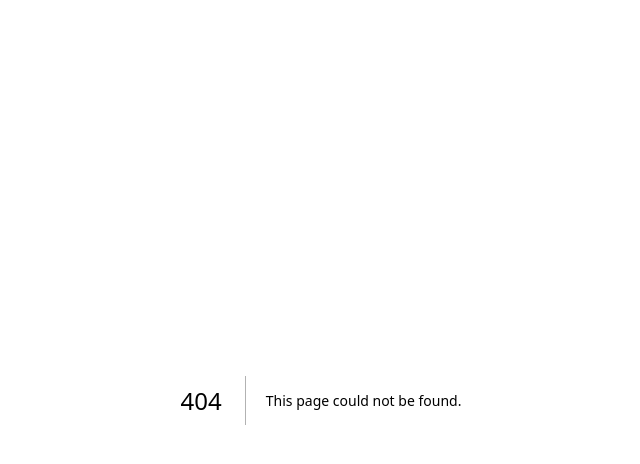
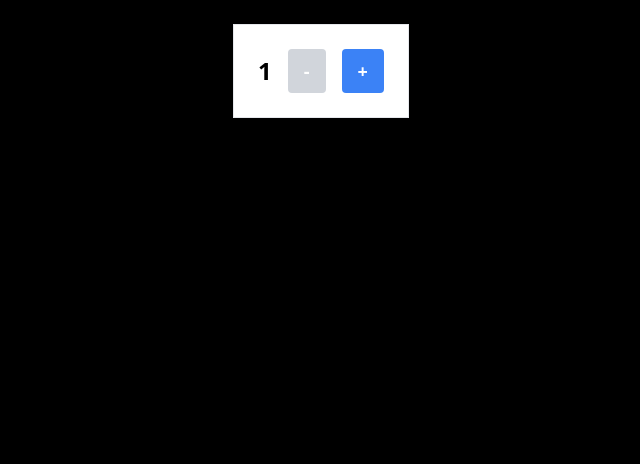
Before and after one commit to Harjot-kaur28/cprg306-assignments, a Next.js app: page /week-4 in a window 1280 px wide. Before the commit this address had no page. Shown: the top 464 px of the page, without its empty margins (319-959 px from the left). Built offline with nearby package versions, Linux system fonts and the light colour scheme.

Commit message:
insert app\week-4\new-item.js

```diff
--- a/app/page.js
+++ b/app/page.js
@@ -10,6 +10,9 @@ export default function Page() {
       <p>
         <Link href="/week-3">Go to Week 3 Page</Link>
       </p>
+      <p>
+        <Link href="/week-4">Go to Week 4 Page</Link>
+      </p>
     </main>
   );
 }
--- /dev/null
+++ b/app/week-4/new-item.js
@@ -0,0 +1,42 @@
+"use client";
+import { useState } from "react";
+
+export default function NewItem() {
+  const [quantity, setQuantity] = useState(1);
+
+  const increment = () => {
+    setQuantity((prev) => (prev < 20 ? prev + 1 : prev));
+  };
+
+  const decrement = () => {
+    setQuantity((prev) => (prev > 1 ? prev - 1 : prev));
+  };
+
+  return (
+    <div className="flex items-center space-x-4 p-6 border shadow-lg bg-white w-71">
+      <span className="text-2xl font-bold">{quantity}</span>
+      <button
+        onClick={decrement}
+        disabled={quantity === 1}
+        className={`px-4 py-2 text-lg font-bold rounded ${
+          quantity === 1
+            ? "bg-gray-300 text-white cursor-not-allowed"
+            : "bg-gray-500 text-white hover:bg-gray-600"
+        }`}
+      >
+        -
+      </button>
+      <button
+        onClick={increment}
+        disabled={quantity === 20}
+        className={`px-4 py-2 text-lg font-bold rounded ${
+          quantity === 20
+            ? "bg-gray-300 text-white cursor-not-allowed"
+            : "bg-blue-500 text-white hover:bg-blue-600"
+        }`}
+      >
+        +
+      </button>
+    </div>
+  );
+}
--- /dev/null
+++ b/app/week-4/page.js
@@ -0,0 +1,10 @@
+import NewItem from "./new-item";
+
+export default function Week4Page() {
+  return (
+    <main className="bg-black flex flex-col items-center min-h-screen p-6">
+
+      <NewItem />
+    </main>
+  );
+}
```
